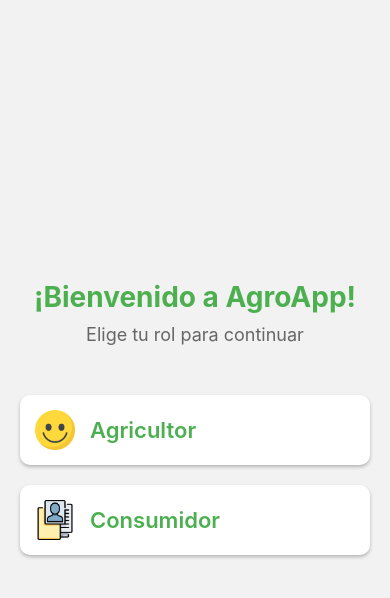
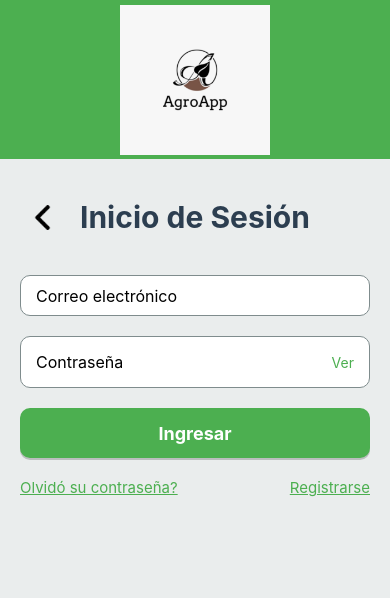
Before and after one commit to carlosmanuel111001/TEAM-AgroLink-, a React Native app: screen /InicioSesion in a window 390 px wide. Shown: the top 598 px of the page. Built offline with nearby package versions, Linux system fonts and the light colour scheme.

Commit message:
Creando la vista de InicioSesion Agricultor

```diff
--- a/src/Views/AppNavigator.js
+++ b/src/Views/AppNavigator.js
@@ -14,6 +14,7 @@ import RegistroProducto from './RegistroProducto';
 import Mensaje from './Mensaje';
 import DetalleMensaje from './DetalleMensaje';
 import PantallaRol from './PantallaRol';
+import InicioSesion from './InicioSesion'
 
 const Stack = createStackNavigator();
 
@@ -25,6 +26,11 @@ function AppNavigator() {
           name="PantallaRol"
           component={PantallaRol}
           options={{headerShown: false}} // Esto oculta el encabezado
+        />
+        <Stack.Screen
+          name="InicioSesion"
+          component={InicioSesion}
+          options={{headerShown: false}}
         />
         <Stack.Screen
           name="Principal"
--- /dev/null
+++ b/src/Views/InicioSesion.js
@@ -0,0 +1,188 @@
+import React, {useState} from 'react';
+import {
+  View,
+  Text,
+  TextInput,
+  TouchableOpacity,
+  StyleSheet,
+  Image,
+  ScrollView,
+} from 'react-native';
+import {useNavigation} from '@react-navigation/native';
+
+const InicioSesion = () => {
+  const [email, setEmail] = useState('');
+  const [password, setPassword] = useState('');
+  const [showPassword, setShowPassword] = useState(false);
+  const navigation = useNavigation();
+
+  const handleLogin = () => {
+    // Aquí tu lógica de inicio de sesión.
+    navigation.navigate('Principal');
+  };
+
+  return (
+    <ScrollView
+      style={styles.scrollContainer}
+      keyboardShouldPersistTaps="handled">
+      <View style={styles.container}>
+        <View style={styles.logoContainer}>
+          <Image source={require('../assets/logo.png')} style={styles.logo} />
+        </View>
+
+        <View style={styles.loginContainer}>
+          <View style={styles.header}>
+            <TouchableOpacity
+              onPress={() => navigation.goBack()}
+              style={styles.backButton}>
+              <Image
+                source={require('../assets/regreso.png')}
+                style={styles.backImage}
+              />
+            </TouchableOpacity>
+            <Text style={styles.title}>Inicio de Sesión</Text>
+          </View>
+
+          <TextInput
+            style={styles.input}
+            placeholder="Correo electrónico"
+            onChangeText={setEmail}
+            value={email}
+            keyboardType="email-address"
+            autoCapitalize="none"
+          />
+
+          <View style={styles.passwordContainer}>
+            <TextInput
+              style={styles.inputPassword}
+              placeholder="Contraseña"
+              onChangeText={setPassword}
+              value={password}
+              secureTextEntry={!showPassword}
+              autoCapitalize="none"
+            />
+            <TouchableOpacity onPress={() => setShowPassword(!showPassword)}>
+              <Text style={styles.showPasswordText}>
+                {showPassword ? 'Ocultar' : 'Ver'}
+              </Text>
+            </TouchableOpacity>
+          </View>
+
+          <TouchableOpacity style={styles.button} onPress={handleLogin}>
+            <Text style={styles.buttonText}>Ingresar</Text>
+          </TouchableOpacity>
+
+          <View style={styles.footerLinks}>
+            <TouchableOpacity>
+              <Text style={styles.footerLink}>Olvidó su contraseña?</Text>
+            </TouchableOpacity>
+            <TouchableOpacity>
+              <Text style={styles.footerLink}>Registrarse</Text>
+            </TouchableOpacity>
+          </View>
+        </View>
+      </View>
+    </ScrollView>
+  );
+};
+
+const styles = StyleSheet.create({
+  scrollContainer: {
+    flex: 1,
+    backgroundColor: '#EAEDED',
+  },
+  container: {
+    flex: 1,
+  },
+  logoContainer: {
+    flex: 1,
+    justifyContent: 'center',
+    alignItems: 'center',
+    backgroundColor: '#4CAF50', // Este es el color de fondo. Cambia a tu gusto.
+  },
+  logo: {
+    width: 150, // Ajusta según el tamaño de tu logo
+    height: 150, // Ajusta según el tamaño de tu logo
+    resizeMode: 'contain', // Asegura que el logo se ajuste sin distorsión
+  },
+  loginContainer: {
+    flex: 2,
+    padding: 20,
+  },
+  header: {
+    flexDirection: 'row',
+    alignItems: 'center',
+    marginBottom: 40,
+    marginTop: 20,
+  },
+  title: {
+    fontSize: 30,
+    marginLeft: 15,
+    fontWeight: 'bold',
+    textAlign: 'center',
+    color: '#2C3E50',
+  },
+  backButton: {
+    paddingHorizontal: 10,
+  },
+  backImage: {
+    width: 25,
+    height: 25,
+  },
+  input: {
+    height: 50,
+    backgroundColor: '#FFFFFF',
+    paddingHorizontal: 15,
+    marginBottom: 20,
+    borderRadius: 10,
+    borderWidth: 0.5,
+    borderColor: '#7F8C8D',
+    fontSize: 16,
+  },
+  passwordContainer: {
+    flexDirection: 'row',
+    alignItems: 'center',
+    backgroundColor: '#FFFFFF',
+    paddingHorizontal: 15,
+    marginBottom: 20,
+    borderRadius: 10,
+    borderWidth: 0.5,
+    borderColor: '#7F8C8D',
+  },
+  inputPassword: {
+    flex: 1,
+    height: 50,
+    fontSize: 16,
+  },
+  showPasswordText: {
+    color: '#4CAF50',
+    marginLeft: 10,
+  },
+  button: {
+    height: 50,
+    backgroundColor: '#4CAF50',
+    justifyContent: 'center',
+    alignItems: 'center',
+    borderRadius: 10,
+    marginBottom: 20,
+    elevation: 2, // Para Android: Da un ligero efecto de sombra
+    shadowOffset: {width: 0, height: 2}, // Para iOS: Efecto de sombra
+    shadowOpacity: 0.2, // Transparencia de la sombra
+  },
+  buttonText: {
+    color: '#fff',
+    fontSize: 18,
+    fontWeight: 'bold',
+  },
+  footerLinks: {
+    flexDirection: 'row',
+    justifyContent: 'space-between',
+  },
+  footerLink: {
+    color: '#4CAF50',
+    textDecorationLine: 'underline',
+    fontSize: 15,
+  },
+});
+
+export default InicioSesion;
--- a/src/Views/PantallaRol.js
+++ b/src/Views/PantallaRol.js
@@ -8,7 +8,7 @@ const PantallaRol = () => {
   const navigation = useNavigation();
 
   const handleAgricultorPress = () => {
-    navigation.navigate('Principal');
+    navigation.navigate('InicioSesion');
   };
 
   const handleConsumidorPress = () => {
```
